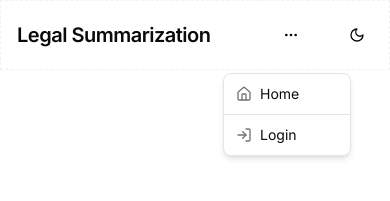
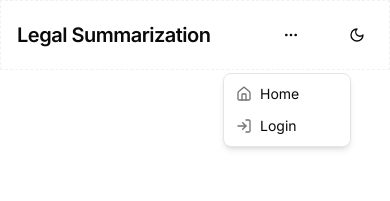
Before and after one commit to whyredfire/legislative-summarization, a Next.js app in the folder frontend/: page / in a window 390 px wide. Both pictures are taken after a click on the button "Toggle menu". Shown: the top 201 px of the page. Built offline with nearby package versions, Linux system fonts and the light colour scheme.

Commit message:
fix(header): Don't show login on mobile view if user is logged in already

```diff
--- a/frontend/components/SiteHeader/index.tsx
+++ b/frontend/components/SiteHeader/index.tsx
@@ -44,17 +44,13 @@ const SiteHeader = async () => {
                   alignOffset={-50}
                   hideWhenDetached
                 >
-                  <DropdownMenuGroup className="*:data-[slot=dropdown-menu-item]:[&>svg]:text-muted-foreground">
-                    <DropdownMenuItem>
-                      <Link
-                        className="inline-flex items-center gap-2"
-                        href={"/"}
-                      >
-                        <HomeIcon />
-                        Home
-                      </Link>
-                    </DropdownMenuItem>
-                    <DropdownMenuSeparator />
+                  <DropdownMenuItem>
+                    <Link className="inline-flex items-center gap-2" href={"/"}>
+                      <HomeIcon />
+                      Home
+                    </Link>
+                  </DropdownMenuItem>
+                  {!boolUserIsAuthenticated && (
                     <DropdownMenuItem>
                       <Link
                         className="inline-flex items-center gap-2"
@@ -64,7 +60,7 @@ const SiteHeader = async () => {
                         Login
                       </Link>
                     </DropdownMenuItem>
-                  </DropdownMenuGroup>
+                  )}
                 </DropdownMenuContent>
               </DropdownMenu>
             </div>
```
